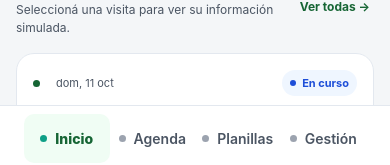
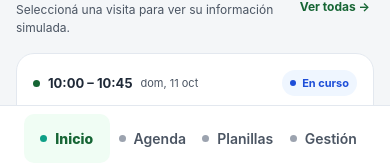
Before and after one commit to tulatraes25/consultlan_visitas_medicas, a React Native app in the folder apps/mobile/: screen / in a window 390 px wide. Shown: the part 673-838 px from the top of the page. Built offline with nearby package versions, Linux system fonts and the light colour scheme.

Commit message:
feat(ui): display visit versus extended shift and cross-midnight range in agenda cards

```diff
--- a/apps/mobile/src/ui.tsx
+++ b/apps/mobile/src/ui.tsx
@@ -2,6 +2,7 @@ import React from 'react';
 import { Pressable, StyleSheet, Text, View } from 'react-native';
 import type { DemoVisit, VisitStatus } from './demoData';
 import { formatDemoDate, statusLabel } from './demoData';
+import { coverageKindLabel, formatDemoTimeRange } from './coverageDemo';
 import { palette, corners, spacing, touchSize } from './theme';
 
 export function BrandMark({ dark = false }: { dark?: boolean }) {
@@ -52,7 +53,7 @@ export function VisitCard({
   return (
     <Pressable
       accessibilityRole="button"
-      accessibilityLabel={`Ver detalle de ${visit.patientLabel}, ${visit.specialty}, ${visit.timeRange}`}
+      accessibilityLabel={`Ver detalle de ${visit.patientLabel}, ${visit.specialty}, ${formatDemoTimeRange(visit.startTime, visit.endTime)}`}
       accessibilityState={{ selected }}
       onPress={() => onPress(visit.id)}
       style={({ pressed }) => [
@@ -63,7 +64,7 @@ export function VisitCard({
       <View style={styles.cardTop}>
         <View style={styles.cardTimeLine}>
           <View style={styles.calendarDot} />
-          <Text style={styles.cardTime}>{visit.timeRange}</Text>
+          <Text style={styles.cardTime}>{formatDemoTimeRange(visit.startTime, visit.endTime)}</Text>
           <Text style={styles.cardDate}>{formatDemoDate(visit.date)}</Text>
         </View>
         <StatusChip status={visit.status} />
@@ -75,6 +76,7 @@ export function VisitCard({
         <View style={styles.cardContent}>
           <Text style={styles.cardTitle} numberOfLines={1}>{visit.patientLabel}</Text>
           <Text style={styles.cardSubtitle} numberOfLines={1}>{visit.specialty}</Text>
+          <Text style={styles.cardKind}>{coverageKindLabel(visit.serviceKind)}</Text>
           <Text style={styles.cardLocation} numberOfLines={1}>{visit.neighborhood}</Text>
         </View>
         <Text style={styles.cardChevron} accessibilityElementsHidden>›</Text>
@@ -157,6 +159,7 @@ const styles = StyleSheet.create({
   cardContent: { flex: 1, minWidth: 0, gap: spacing.xs },
   cardTitle: { color: palette.text, fontWeight: '700', fontSize: 15 },
   cardSubtitle: { color: palette.textSecondary, fontSize: 13 },
+  cardKind: { color: palette.primary, fontSize: 11, fontWeight: '800' },
   cardLocation: { color: palette.textMuted, fontSize: 12 },
   cardChevron: { color: palette.primary, fontSize: 26, fontWeight: '300' },
   screenHeading: { marginBottom: spacing.xl, gap: spacing.sm },
```
